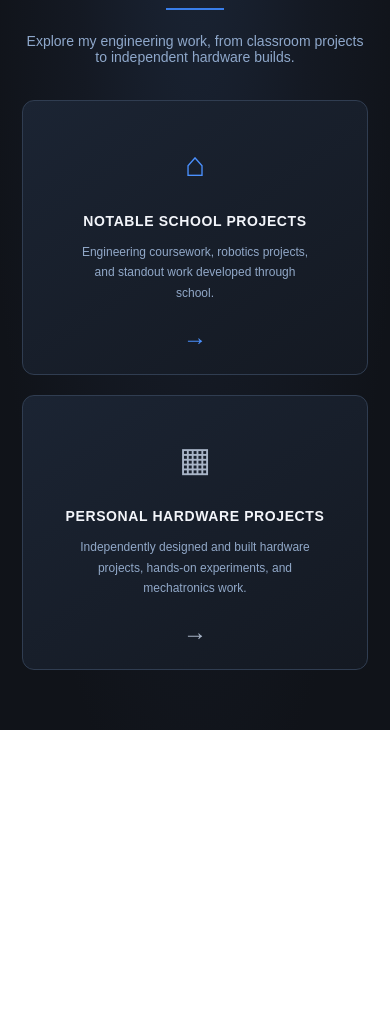
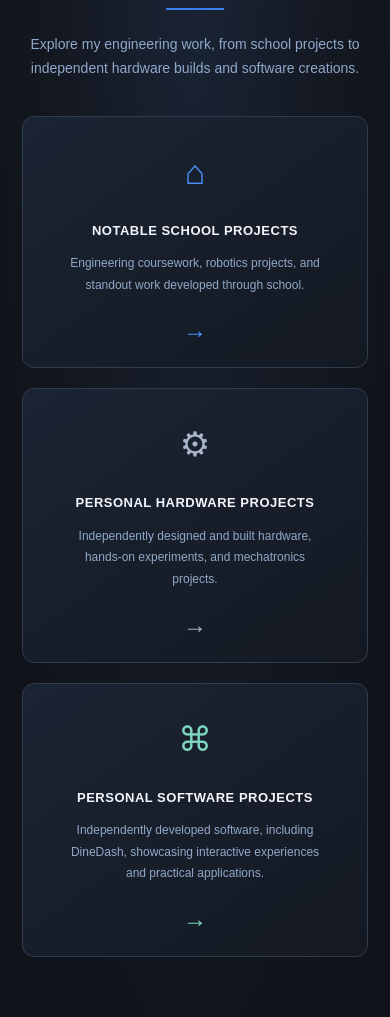
Before and after one commit to nikhilsahu09/engineering-projects-hub, a plain HTML site: page index.html in a window 390 px wide. Shown: the part 193-1210 px from the top of the page. Before the commit the page ends 923 px from the top, so only its background shows below. Drawn offline with Linux system fonts and the light colour scheme.

Commit message:
Revise index.html for layout and project updates
Updated the HTML structure and styles for better layout and added a new software project section.

```diff
--- a/index.html
+++ b/index.html
@@ -5,79 +5,270 @@
 <meta charset="UTF-8">
 <meta name="viewport" content="width=device-width, initial-scale=1.0">
 <meta name="theme-color" content="#10131a">
+<meta name="description" content="Explore Nikhil Sahu's school engineering projects, personal hardware builds, and software projects.">
 <title>Engineering Projects Hub | Nikhil Sahu</title>
+
 <style>
-* { box-sizing: border-box; }
+* {
+  box-sizing: border-box;
+}
+
 body {
-  margin: 0; min-height: 100vh; color: #f3f5fa;
+  margin: 0;
+  min-height: 100vh;
+  color: #f3f5fa;
   font-family: Arial, Helvetica, sans-serif;
-  background: radial-gradient(ellipse at 50% 0%, #1b2638 0%, #141923 45%, #101319 80%);
+  background: radial-gradient(
+    ellipse at 50% 0%,
+    #1b2638 0%,
+    #141923 45%,
+    #101319 80%
+  );
 }
+
 main {
-  width: 100%; min-height: 100vh; display: flex; flex-direction: column;
-  align-items: center; justify-content: center; padding: 48px 24px;
+  width: 100%;
+  min-height: 100vh;
+  display: flex;
+  flex-direction: column;
+  align-items: center;
+  justify-content: center;
+  padding: 48px 24px;
   text-align: center;
 }
-.gear { color: #4b91ff; font-size: 36px; line-height: 1; margin-bottom: 25px; }
-.eyebrow { color: #a6b9d8; font-size: 10px; letter-spacing: 4px; margin-bottom: 17px; }
-h1 { margin: 0; font-size: 32px; font-weight: 800; letter-spacing: 7px; }
-h1 span { color: #72aaff; }
-.underline { width: 58px; height: 2px; background: #397eea; margin: 23px 0; }
-.subtitle { margin: 0 0 35px; color: #8fa8cb; font-size: 14px; }
+
+.gear {
+  color: #4b91ff;
+  font-size: 36px;
+  line-height: 1;
+  margin-bottom: 25px;
+}
+
+.eyebrow {
+  color: #a6b9d8;
+  font-size: 10px;
+  letter-spacing: 4px;
+  margin-bottom: 17px;
+}
+
+h1 {
+  margin: 0;
+  font-size: 32px;
+  font-weight: 800;
+  letter-spacing: 7px;
+}
+
+h1 span {
+  color: #72aaff;
+}
+
+.underline {
+  width: 58px;
+  height: 2px;
+  background: #397eea;
+  margin: 23px 0;
+}
+
+.subtitle {
+  max-width: 600px;
+  margin: 0 0 35px;
+  color: #8fa8cb;
+  font-size: 14px;
+  line-height: 1.7;
+}
+
 .cards {
-  width: 100%; max-width: 748px; display: grid;
-  grid-template-columns: repeat(2, minmax(0, 1fr)); gap: 20px;
+  width: 100%;
+  max-width: 1120px;
+  display: grid;
+  grid-template-columns: repeat(3, minmax(0, 1fr));
+  gap: 20px;
 }
+
 .card {
-  min-height: 265px; padding: 43px 28px 25px; display: flex;
-  flex-direction: column; align-items: center; color: inherit;
-  text-decoration: none; border: 1px solid #303d51; border-radius: 12px;
+  min-width: 0;
+  min-height: 265px;
+  padding: 38px 22px 25px;
+  display: flex;
+  flex-direction: column;
+  align-items: center;
+  color: inherit;
+  text-decoration: none;
+  border: 1px solid #303d51;
+  border-radius: 12px;
   background: linear-gradient(145deg, #1b2433, #141922);
-  transition: border-color .2s, transform .2s, background .2s;
+  transition:
+    border-color .2s,
+    transform .2s,
+    background .2s;
 }
-a.card:hover, a.card:focus-visible {
-  border-color: #4b91ff; transform: translateY(-3px);
+
+a.card:hover,
+a.card:focus-visible {
+  border-color: #4b91ff;
+  transform: translateY(-3px);
   background: linear-gradient(145deg, #202d41, #171d29);
 }
-a.card:focus-visible { outline: 2px solid #72aaff; outline-offset: 4px; }
+
+a.card:focus-visible {
+  outline: 2px solid #72aaff;
+  outline-offset: 4px;
+}
+
 .card-icon {
-  height: 47px; color: #4b91ff; font-size: 34px;
-  line-height: 1.2; margin-bottom: 22px;
+  height: 47px;
+  color: #4b91ff;
+  font-size: 34px;
+  line-height: 1.2;
+  margin-bottom: 22px;
 }
-.personal .card-icon, .personal .arrow { color: #a9b5c8; }
-.card h2 { margin: 0 0 13px; font-size: 14px; font-weight: 800; letter-spacing: .6px; }
-.card p { max-width: 230px; margin: 0; color: #91a8c8; font-size: 12px; line-height: 1.7; }
-.arrow { margin-top: auto; padding-top: 22px; color: #4b91ff; font-size: 24px; line-height: 1; }
+
+.personal .card-icon,
+.personal .arrow {
+  color: #a9b5c8;
+}
+
+.software .card-icon,
+.software .arrow {
+  color: #7ed6c1;
+}
+
+.card h2 {
+  margin: 0 0 13px;
+  font-size: 13px;
+  font-weight: 800;
+  letter-spacing: .5px;
+  line-height: 1.5;
+}
+
+.card p {
+  max-width: 260px;
+  margin: 0;
+  color: #91a8c8;
+  font-size: 12px;
+  line-height: 1.8;
+}
+
+.arrow {
+  margin-top: auto;
+  padding-top: 22px;
+  color: #4b91ff;
+  font-size: 24px;
+  line-height: 1;
+}
+
+@media (max-width: 850px) {
+  .cards {
+    grid-template-columns: repeat(2, minmax(0, 1fr));
+    max-width: 748px;
+  }
+}
+
 @media (max-width: 600px) {
-  main { padding: 60px 22px; }
-  h1 { font-size: 25px; letter-spacing: 4px; }
-  .cards { grid-template-columns: 1fr; max-width: 360px; }
-  .card { min-height: 245px; }
+  main {
+    padding: 60px 22px;
+  }
+
+  h1 {
+    font-size: 25px;
+    letter-spacing: 4px;
+  }
+
+  .eyebrow {
+    letter-spacing: 3px;
+  }
+
+  .cards {
+    grid-template-columns: 1fr;
+    max-width: 380px;
+  }
+
+  .card {
+    min-height: 245px;
+    padding-top: 35px;
+  }
+}
+
+@media (prefers-reduced-motion: reduce) {
+  *,
+  *::before,
+  *::after {
+    transition-duration: 0.01ms !important;
+  }
 }
 </style>
 </head>
+
 <body>
 <main>
   <div class="gear" aria-hidden="true">⚙</div>
+
   <div class="eyebrow">ENGINEERING PROJECTS HUB</div>
+
   <h1>NIKHIL <span>SAHU</span></h1>
+
   <div class="underline"></div>
-  <p class="subtitle">Explore my engineering work, from classroom projects to independent hardware builds.</p>
+
+  <p class="subtitle">
+    Explore my engineering work, from school projects to independent hardware builds and software creations.
+  </p>
 
   <section class="cards" aria-label="Project categories">
-    <a class="card" href="./school-projects.html" target="_blank" rel="noopener noreferrer">
+
+    <!-- School Projects -->
+    <a
+      class="card"
+      href="./school-projects.html"
+      target="_blank"
+      rel="noopener noreferrer"
+    >
       <div class="card-icon" aria-hidden="true">⌂</div>
+
       <h2>NOTABLE SCHOOL PROJECTS</h2>
-      <p>Engineering coursework, robotics projects, and standout work developed through school.</p>
+
+      <p>
+        Engineering coursework, robotics projects, and standout work developed through school.
+      </p>
+
       <div class="arrow" aria-hidden="true">→</div>
     </a>
 
-    <a class="card personal" href="./personal-projects.html" target="_blank" rel="noopener noreferrer">
-      <div class="card-icon" aria-hidden="true">▦</div>
+    <!-- Personal Hardware Projects -->
+    <a
+      class="card personal"
+      href="./personal-projects.html"
+      target="_blank"
+      rel="noopener noreferrer"
+    >
+      <div class="card-icon" aria-hidden="true">⚙</div>
+
       <h2>PERSONAL HARDWARE PROJECTS</h2>
-      <p>Independently designed and built hardware projects, hands-on experiments, and mechatronics work.</p>
+
+      <p>
+        Independently designed and built hardware, hands-on experiments, and mechatronics projects.
+      </p>
+
       <div class="arrow" aria-hidden="true">→</div>
     </a>
+
+    <!-- Personal Software Projects: DineDash -->
+    <a
+      class="card software"
+      href="https://dash-n-dine-site.vercel.app/"
+      target="_blank"
+      rel="noopener noreferrer"
+    >
+      <div class="card-icon" aria-hidden="true">⌘</div>
+
+      <h2>PERSONAL SOFTWARE PROJECTS</h2>
+
+      <p>
+        Independently developed software, including DineDash, showcasing interactive experiences and practical applications.
+      </p>
+
+      <div class="arrow" aria-hidden="true">→</div>
+    </a>
+
   </section>
 </main>
 </body>
```
